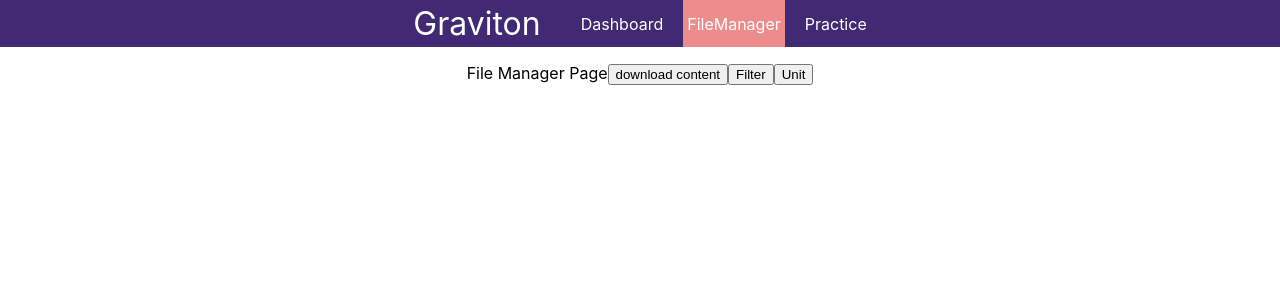
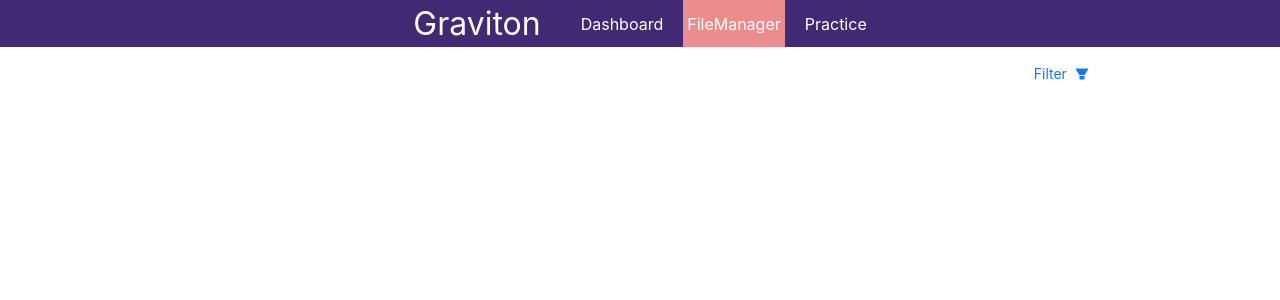
Before and after one commit to Highzahawk/Graviton, a React (Create React App) app: page /FileManager in a window 1280 px wide. Shown: the top 300 px of the page. Built offline with nearby package versions, Linux system fonts and the light colour scheme.

Commit message:
filter button created

```diff
--- a/src/Pages/FileManager.js
+++ b/src/Pages/FileManager.js
@@ -1,22 +1,47 @@
 import react from 'react';
 import { useNavigate } from 'react-router-dom';
+import {DownloadOutlined, FilterFilled} from '@ant-design/icons'
+import {Button, Layout, Space, Grid, Row, Col, Dropdown, Typography} from 'antd'
 
 function FileManager(){
     const navigate = useNavigate();
+
+    const items = [
+    {
+        key: '1',
+        label: 'Item 1',
+    },
+    {
+        key: '2',
+        label: 'Item 2',
+    },
+    {
+        key: '3',
+        label: 'Item 3',
+    },
+  ];
+
     return(
-        <div>
-            <h>
-                File Manager Page
-                <button>download content</button>
-            </h>
+        <Row gutter={[16, 40]}>
+        <Col span = {8} offset = {16}>
+            <Dropdown
+                menu={{
+                items,
+            selectable: true,
+            defaultSelectedKeys: ['3'],
 
-            <button>Filter</button>
-            <button>Unit</button>
 
-            {/* <button onClick={() => { navigate("/"); }}>
-                Home
-            </button> */}
-        </div>
+            }}
+        >
+            <Typography.Link>
+             <Space>
+             Filter
+                <FilterFilled />
+                </Space>
+            </Typography.Link>
+        </Dropdown>
+        </Col>
+        </Row>
     );
 }
 
--- /dev/null
+++ b/src/navbar.css
@@ -0,0 +1,19 @@
+*{
+    box-sizing: border-box;
+}
+
+.container{
+    margin: 1rem;
+    text-align: center;
+}
+
+.navbar{
+    display: 'flex';
+    justify-content: center;
+    position: relative;
+}
+
+
+.ant-menu-item.nav-item {
+    color: #412973;
+}
```
